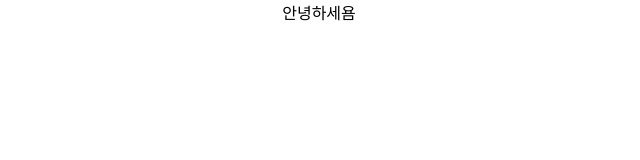
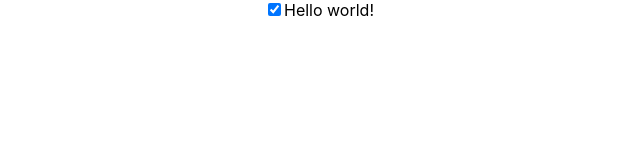
Before and after one commit to capbang93/2023-1-kumoh-eunbian-todo-react-app-1, a React (Create React App) app: page / in a window 1280 px wide. Shown: the top 160 px of the page, without its empty margins (321-961 px from the left). Built offline with nearby package versions, Linux system fonts and the light colour scheme.

Commit message:
8. props, state 사용하기

```diff
--- a/src/App.js
+++ b/src/App.js
@@ -2,12 +2,19 @@
 import ReactDOM from "react-dom";
 import './App.css';
 import Hello from "./Hello";
+import Todo from "./Todo";
 
 class App extends React.Component {
+    constructor(props){ // 매개변수 props 생성자
+        super(props);   // props 초기화
+        this.state={
+            item: {id:0, title:"Hello world!", done:true}
+        }
+    }
     render(){
-        return (
+        return ( //   매개변수 item에 변수명/값을 전달
             <div className="App">
-                <Hello />
+                <Todo item ={this.state.item}/>
             </div>
         )
     }
--- /dev/null
+++ b/src/Todo.js
@@ -0,0 +1,25 @@
+import React from "react";
+import ReactDOM from "react-dom";
+
+class Todo extends React.Component {
+    constructor(props){ // 매개변수 props 생성자
+        super(props);   // props 초기화
+        this.state={
+            item: props.item
+        }
+    }
+    render(){
+        return (
+            <div className="Todo">
+                <input
+                    type="checkbox"
+                    id={this.state.item.id}
+                    name={this.state.item.id}
+                    checked={this.state.item.done}
+                />
+                <label for={this.state.item.id}>{this.state.item.title}</label>
+            </div>
+        )
+    }
+}
+export default Todo;
```
